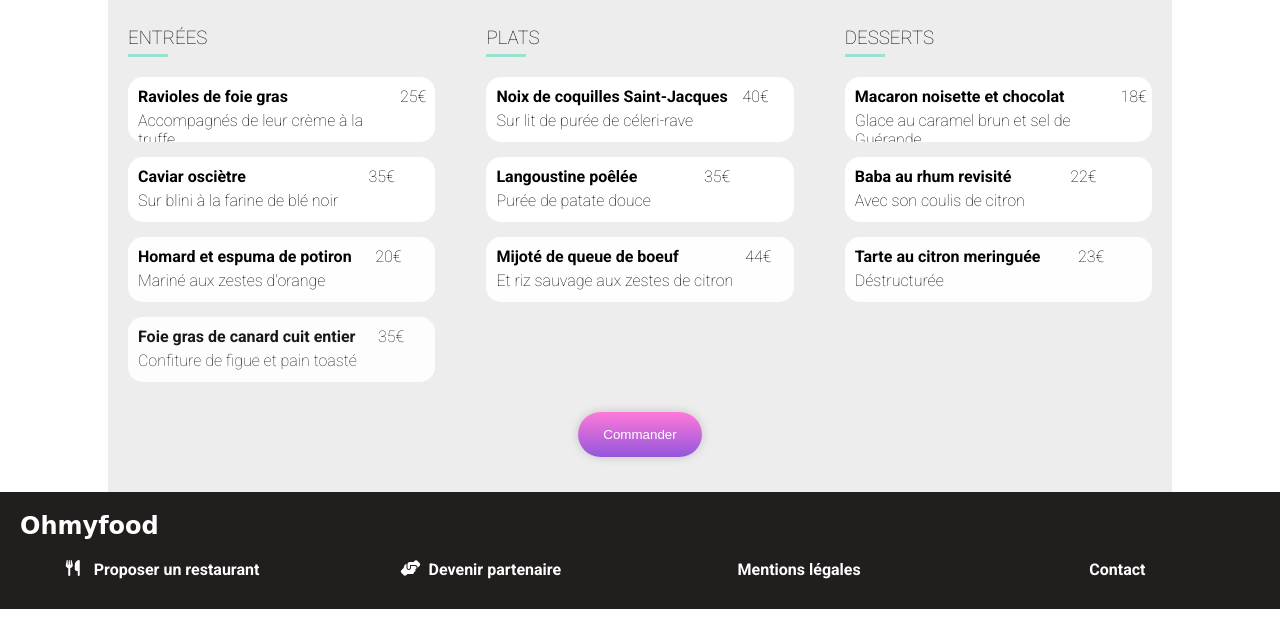
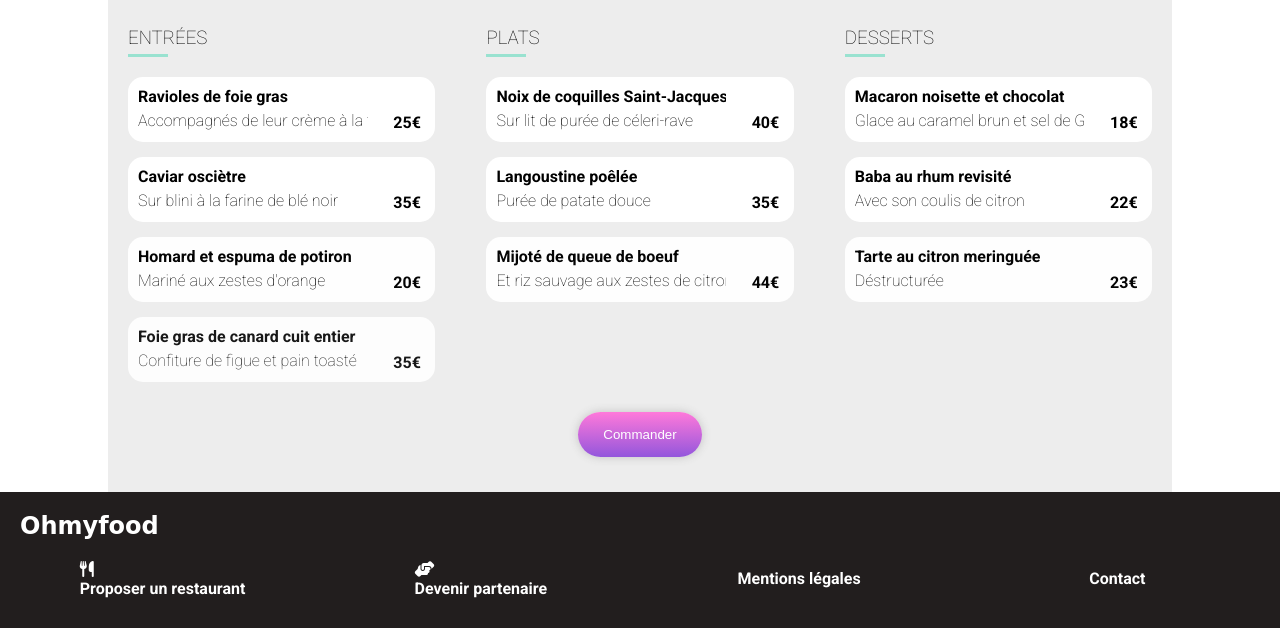
Before and after one commit to yannmtrn/ohmyfood, a website: page laNoteEnchantee.html in a window 1280 px wide. Shown: the part 522-1150 px from the top of the page. Drawn offline with Linux system fonts and the light colour scheme; a web font is replaced by a local one.

Commit message:
HTML & CSS link on footer added and correction

```diff
--- a/laNoteEnchantee.html
+++ b/laNoteEnchantee.html
@@ -33,89 +33,89 @@
                 <section>
                 <h3>ENTRÉES</h3>
                 <article class="content content--1">
-                    <div class="text">
+                    <div class="content-text">
                         <h4>Ravioles de foie gras</h4>
                         <p>Accompagnés de leur crème à la truffe</p>
                     </div>
-                    <p class="price">25€</p>
+                    <p class="content-price">25€</p>
                     <div class="slide-left"><i class="fa-solid fa-circle-check rotate-check"></i></div>
                 </article>
                 <article class="content content--2">
-                    <div class="text">
+                    <div class="content-text">
                         <h4>Caviar osciètre</h4>
                         <p>Sur blini à la farine de blé noir</p>
                     </div>
-                    <p class="price">35€</p>
+                    <p class="content-price">35€</p>
                     <div class="slide-left"><i class="fa-solid fa-circle-check rotate-check"></i></div>
                 </article>
                 <article class="content content--3">
-                    <div class="text">
+                    <div class="content-text">
                         <h4>Homard et espuma de potiron</h4>
                         <p>Mariné aux zestes d'orange</p>
                     </div>
-                    <p class="price">20€</p>
+                    <p class="content-price">20€</p>
                     <div class="slide-left"><i class="fa-solid fa-circle-check rotate-check"></i></div>
                 </article>
                 <article class="content content--4">
-                    <div class="text">
+                    <div class="content-text">
                         <h4>Foie gras de canard cuit entier</h4>
                         <p>Confiture de figue et pain toasté</p>
                     </div>
-                    <p class="price">35€</p>
+                    <p class="content-price">35€</p>
                     <div class="slide-left"><i class="fa-solid fa-circle-check rotate-check"></i></div>
                 </article>
                 </section>
                 <section>
                 <h3>PLATS</h3>
                 <article class="content content--1">
-                    <div class="text">
+                    <div class="content-text">
                         <h4>Noix de coquilles Saint-Jacques</h4>
                         <p>Sur lit de purée de céleri-rave</p>
                     </div>
-                    <p class="price">40€</p>
+                    <p class="content-price">40€</p>
                     <div class="slide-left"><i class="fa-solid fa-circle-check rotate-check"></i></div>
                 </article>
                 <article class="content content--2">
-                    <div class="text">
+                    <div class="content-text">
                         <h4>Langoustine poêlée</h4>
                         <p>Purée de patate douce</p>
                     </div>
-                    <p class="price">35€</p>
+                    <p class="content-price">35€</p>
                     <div class="slide-left"><i class="fa-solid fa-circle-check rotate-check"></i></div>
                 </article>
                 <article class="content content--3">
-                    <div class="text">
+                    <div class="content-text">
                         <h4>Mijoté de queue de boeuf</h4>
                         <p>Et riz sauvage aux zestes de citron</p>
                     </div>
-                    <p class="price">44€</p>
+                    <p class="content-price">44€</p>
                     <div class="slide-left"><i class="fa-solid fa-circle-check rotate-check"></i></div>
                 </article>
                 </section>
                 <section>
                 <h3>DESSERTS</h3>
                 <article class="content content--1">
-                    <div class="text">
+                    <div class="content-text">
                         <h4>Macaron noisette et chocolat</h4>
                         <p>Glace au caramel brun et sel de Guérande</p>
                     </div>
-                    <p class="price">18€</p>
+                    <p class="content-price">18€</p>
                     <div class="slide-left"><i class="fa-solid fa-circle-check rotate-check"></i></div>
                 </article>
                 <article class="content content--2">
-                    <div class="text">
+                    <div class="content-text">
                         <h4>Baba au rhum revisité</h4>
                         <p>Avec son coulis de citron</p>
                     </div>
-                    <p class="price">22€</p>
+                    <p class="content-price">22€</p>
                     <div class="slide-left"><i class="fa-solid fa-circle-check rotate-check"></i></div>
                 </article>
                 <article class="content content--3">
-                    <div class="text">
+                    <div class="content-text">
                         <h4>Tarte au citron meringuée</h4>
                         <p>Déstructurée</p>
                     </div>
-                    <p class="price">23€</p>
+                    <p class="content-price">23€</p>
                     <div class="slide-left"><i class="fa-solid fa-circle-check rotate-check"></i></div>
                 </article>
                 </section>
@@ -129,15 +129,23 @@
         <h5>Ohmyfood</h5>
         <ul>
             <li>
-                <i class="fa-solid fa-utensils"></i>
-                <p>Proposer un restaurant</p>
+                <a href="#">
+                    <i class="fa-solid fa-utensils"></i>
+                    <p>Proposer un restaurant</p>
+                </a>
             </li>
             <li>
-                <i class="fa-solid fa-handshake-angle"></i>
-                <p>Devenir partenaire</p>
+                <a href="#">
+                    <i class="fa-solid fa-handshake-angle"></i>
+                    <p>Devenir partenaire</p>
+                </a>
             </li>
-            <li>Mentions légales</li>
-            <li>Contact</li>
+            <li>
+                <a href="#">Mentions légales</a>
+            </li>
+            <li>
+                <a href="mailto:yann25m@gmail.com">Contact</a>
+            </li>
         </ul>
     </footer>
 </body>
```
Also changed, not shown: aLaFrancaise.html (+14 -6 lines), index.html (+11 -5 lines), laPaletteDuGout.html (+14 -6 lines), leDeliceDesSens.html (+14 -6 lines).
